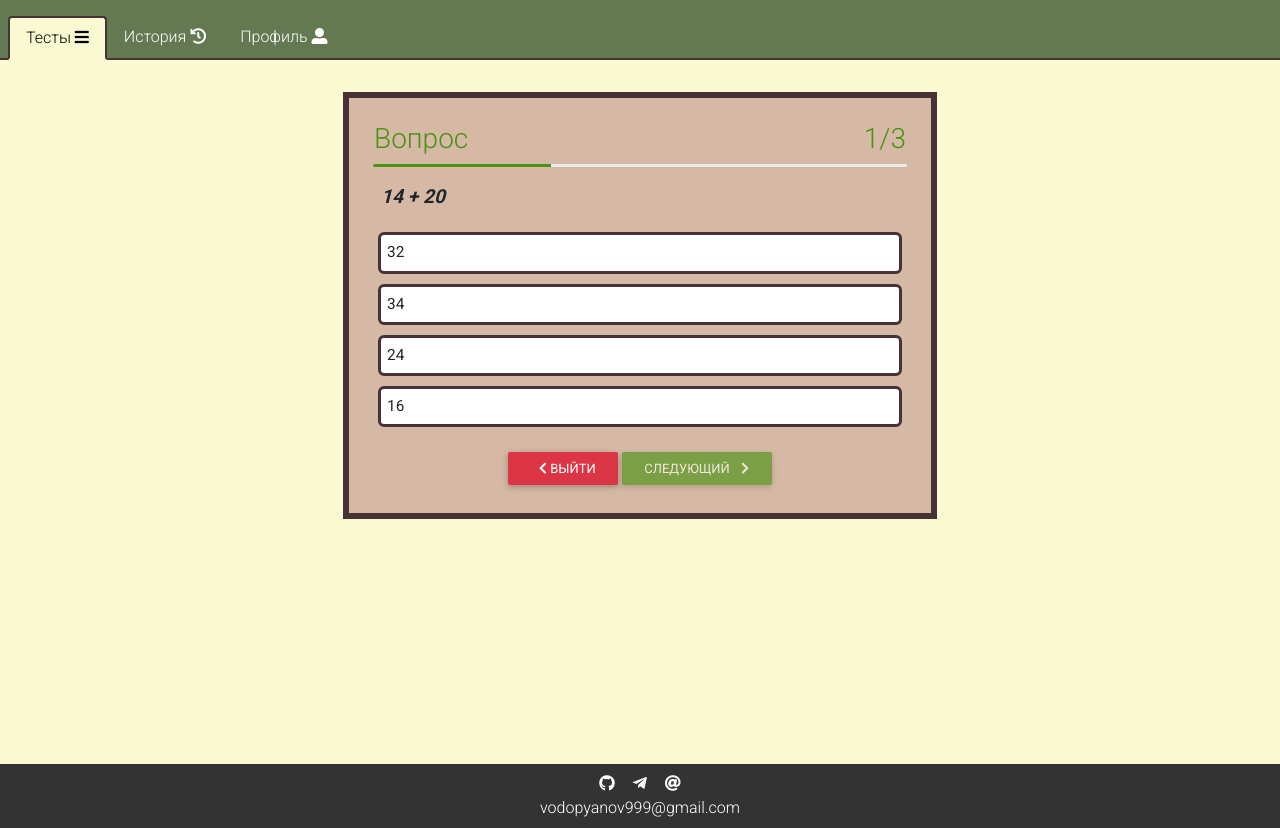
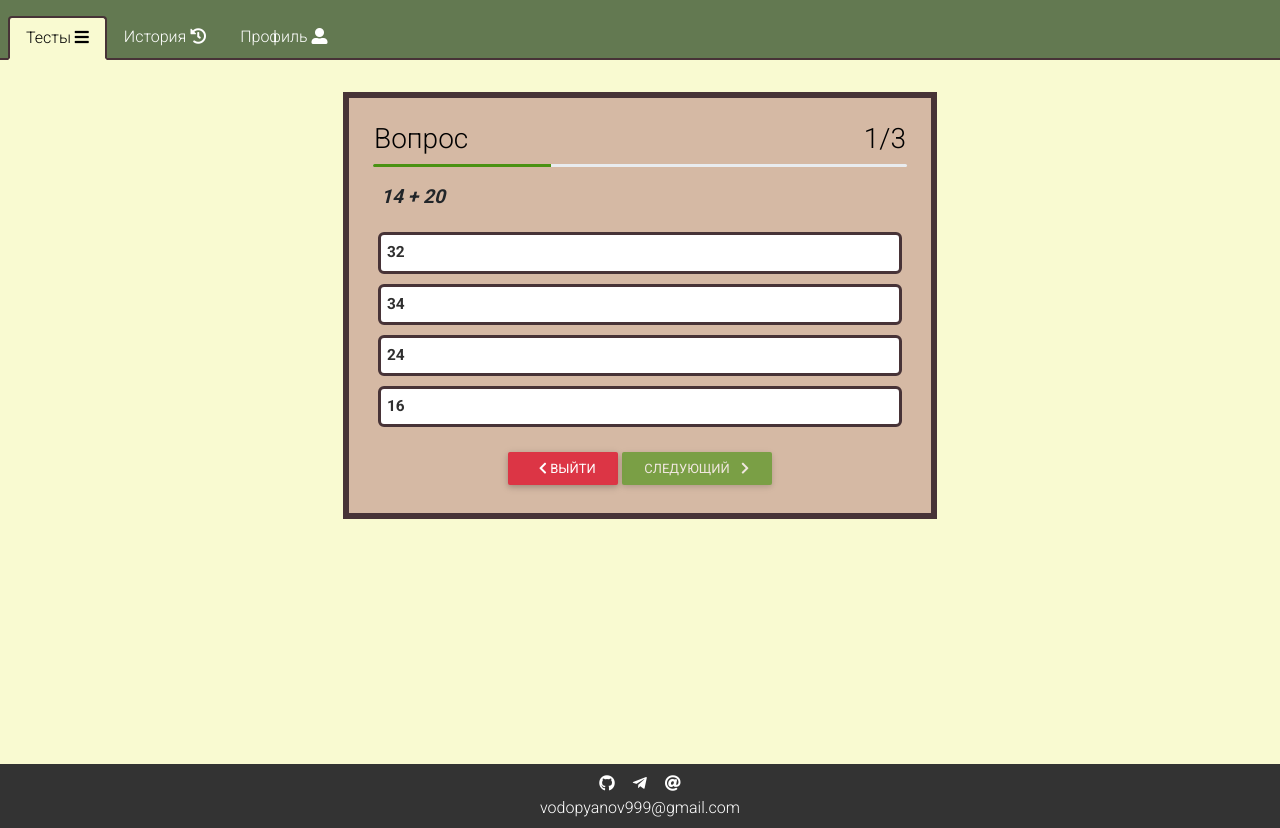
Before and after one commit to thecattest/testing-system, a Flask app: page /test in a window 1280 px wide. Run offline with Flask 2, Linux system fonts and the light colour scheme; a user stored in the database is signed in; data comes from the database, SQL or seed files in the repository; both versions use the stored data as it was after the commit; some libraries are stand-ins or nearby versions.

Commit message:
question

```diff
--- a/static/css/style.css
+++ b/static/css/style.css
@@ -11,10 +11,10 @@ body {
 /*========== Tests ==========*/
 
 .test {
-    border: 3px solid var(--border);
+    border: 3px solid var(--test-border);
     padding: 15px;
     border-radius: 5px;
-    background-color: var(--main-light);
+    background-color: var(--test-background);
 }
 
 .test-header .name {
@@ -38,12 +38,12 @@ body {
     margin: 5px;
     font-weight: 600;
     font-size: 14px;
-    border: 3px solid var(--border);
+    border: 3px solid var(--question-border);
     background-color: white;
 }
 
 .answer label {
-    font-weight: 400;
+    color: var(--question-answer-font);
     font-size: 1.1em;
     padding: 6px;
     text-align: start;
@@ -58,17 +58,20 @@ body {
 }
 
 .question-container {
-    border: 6px solid var(--border);
-    background-color: var(--main-dark);
+    border: 6px solid var(--question-border);
+    background-color: var(--question-background-dark);
 }
 
 .question-pre-header {
-    color: var(--correct-dark);
+    color: var(--question-font-header);
 }
 
 .chosen {
-    background-color: var(--correct-dark);
-    color: var(--font-light);
+    background-color: var(--question-chosen);
+}
+
+.chosen label {
+    color: var(--question-font-light);
 }
 
 /*========== Result table ==========*/
--- a/static/css/variables.css
+++ b/static/css/variables.css
@@ -10,6 +10,19 @@
     --correct: #72b142;
     --correct-dark: #4a9213;
     --incorrect: #da6060;
+
+    /*========== Tests ==========*/
+    --test-border: #473337;
+    --test-background: #f1c9ac;
+
+    /*========== Question ==========*/
+    --question-border: #473337;
+    --question-background-dark: #D5B9A4;
+    --question-chosen: #659e3a;
+
+    --question-font-light: white;
+    --question-font-header: black;
+    --question-answer-font: #2f2f2f;
 
     /*========== Navbar ==========*/
     --nav-border: #473337;
@@ -41,12 +54,10 @@
     --list-item-danger: #dc3545;
 
     /*========== Header ==========*/
-
     --header-background: #637951;
     --header-font: white;
 
     /*========== Utilities ==========*/
-
     --success: #4a9213;
     --btn-danger: #dc3545;
     --delete-link: red;
--- a/templates/question.html
+++ b/templates/question.html
@@ -5,7 +5,7 @@
 <div class="row">
     <div class="col-12 col-md-10 col-lg-8 col-xl-6 mx-auto my-4">
         <div class="question-container p-4 m-2">
-            <div class="question-pre-header mb-3 mx-auto text-success">
+            <div class="question-pre-header mb-3 mx-auto">
                 <div class="row">
                     <div class="pl-3 question-pre-header-text text-left col-6">
                         <h3>Вопрос</h3>
```
Also changed, not shown: db/tests.sqlite.
